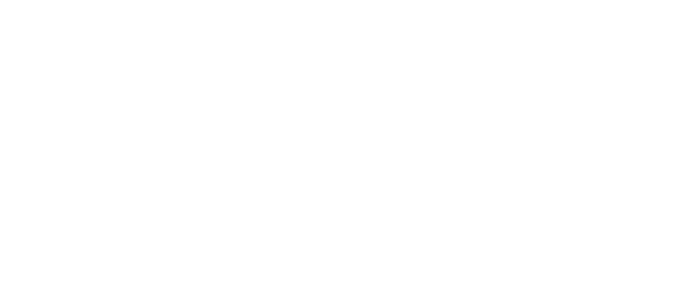
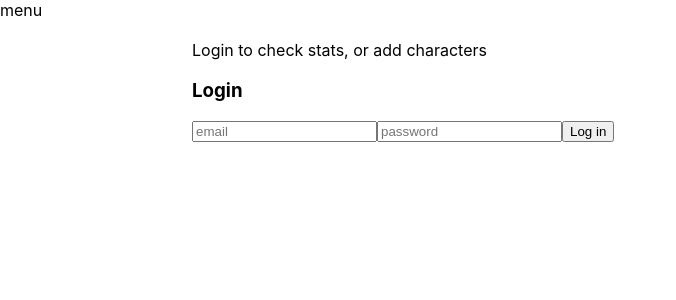
Before and after one commit to BrandoSoft/noobteam_front, a React (Create React App) app: page / in a window 1280 px wide. Before the commit this address had no page. Shown: the top 300 px of the page, without its empty margins (0-676 px from the left). Built offline with nearby package versions, Linux system fonts and the light colour scheme.

Commit message:
downloading user character works

```diff
--- a/src/App.tsx
+++ b/src/App.tsx
@@ -4,9 +4,12 @@
 import {User} from "./components/User/User";
 import {Characters} from "./components/Characters/Characters";
 import {UserContext} from './context/UserContext';
+import {LoginForm} from "./components/LoginForm/LoginForm";
 
 export const App = () => {
     const [userToken, setUserToken] = useState<undefined | string>(undefined);
+    const [userName, setUserName] = useState<undefined | string>(undefined);
+    const [userId, setUserId] = useState<undefined | string>(undefined);
 
     useEffect(() => {
         const user = localStorage.getItem('noob_team_user');
@@ -16,17 +19,13 @@
         console.log('user to', user)
     }, []);
 
-    const logoutUser = () => {
-        localStorage.removeItem('noob_team_user');
-        setUserToken('')
-    };
+
 
     return (
         <>
-            <UserContext.Provider value={{userToken, setUserToken}}>
+            <UserContext.Provider value={{userToken, setUserToken, userName, setUserName, userId, setUserId}}>
                 <Navbar/>
-                {userToken ?
-                    <button onClick={logoutUser}> LOG OUT</button> : <Characters/>
+                {!userToken ? <LoginForm/> : <Characters/>
                 }
                 <Routes>
                     <Route path="/user" element={<User/>}/>
--- a/src/components/Characters/Characters.jsx
+++ b/src/components/Characters/Characters.jsx
@@ -1,10 +1,42 @@
-import React from 'react';
-import { LoginForm } from "../LoginForm/LoginForm";
+import React, { useContext, useEffect, useState } from 'react';
+import { AddCharacter } from "../AddCharacter/AddCharacter";
+import { UserContext } from "../../context/UserContext";
+
 
 export const Characters = () => {
+
+    const {userToken,setUserToken, userName} = useContext(UserContext)
+
+    const [characters, setCharacters] =useState([])
+
+    const logoutUser = () => {
+        localStorage.removeItem('noob_team_user');
+        setUserToken('')
+    };
+
+    useEffect(() => {
+        (async () => {
+            const res = await fetch('http://localhost:3001/characters/94e8503e-2097-4b59-bd3f-c1ff1eaa4f0c',{
+                    method: 'GET',
+                    headers: {
+                        'Content-Type': 'application/json',
+                        'x-auth-token': userToken,
+                    },
+                }
+                );
+            console.log('res',res)
+            setCharacters(await res.json())
+            console.log(characters)
+        })()
+    }, []);
+
+
+
     return (
         <div>
-            <LoginForm/>
+            <button onClick={logoutUser}> LOG OUT</button>
+            <h2>Witaj {userName}: Lista Postaci które obserwujesz:</h2>
+            <p>Komponent z mapa postaci {characters.map(e=> <p>{e.name}</p>)}</p>
             <AddCharacter/>
         </div>
     );
--- a/src/components/LoginForm/LoginForm.tsx
+++ b/src/components/LoginForm/LoginForm.tsx
@@ -9,7 +9,7 @@
     const [email, setEmail] = useState("");
     const [password, setPassword] = useState("");
 
-    const {setUserToken} = useContext(UserContext)
+    const {setUserToken, setUserName} = useContext(UserContext)
 
 
     const handleLogin = async (e: SyntheticEvent) => {
@@ -25,9 +25,11 @@
             })
         })
         const token = await userInfo.json()
+        console.log(token)
 
         localStorage.setItem('noob_team_user', token.accessToken);
         setUserToken(token.accessToken);
+        setUserName(token.name)
     };
 
     return (
--- a/src/context/UserContext.ts
+++ b/src/context/UserContext.ts
@@ -2,6 +2,9 @@
 
 export const UserContext = createContext({
     userToken: undefined,
-    setUserToken: (s: string) => {
-    },
-})
+    setUserToken: (s:string) => {},
+    userName: undefined,
+    setUserName: (s: string)=>{},
+    userId: undefined,
+    setUserId: (s: string)=>{},
+    })
```
